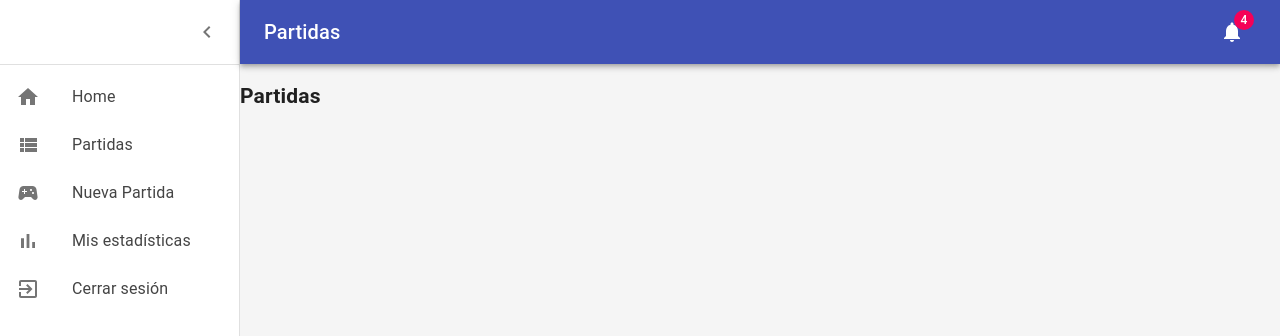
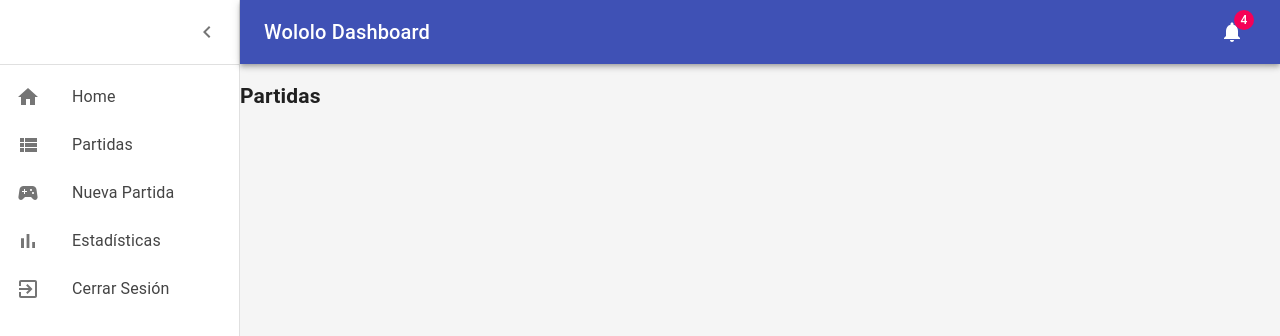
Before and after one commit to DNicolas098/tacs-frontend, a React (Create React App) app: page /app/partidas in a window 1280 px wide. Shown: the top 336 px of the page. Built offline with nearby package versions, Linux system fonts and the light colour scheme.

Commit message:
Ultra code cleanup
- Abstract Partidas in a function
- Abstract routes in a separate file
- Sidebar items are listed with a map function

```diff
--- a/src/components/Dashboard/Dashboard.tsx
+++ b/src/components/Dashboard/Dashboard.tsx
@@ -1,33 +1,23 @@
 import AppBar from "@material-ui/core/AppBar";
 import Badge from "@material-ui/core/Badge";
-import Container from "@material-ui/core/Container";
 import CssBaseline from "@material-ui/core/CssBaseline";
 import Divider from "@material-ui/core/Divider";
 import Drawer from "@material-ui/core/Drawer";
-import Grid from "@material-ui/core/Grid";
 import IconButton from "@material-ui/core/IconButton";
 import List from "@material-ui/core/List";
 import ListItem from "@material-ui/core/ListItem";
 import ListItemIcon from "@material-ui/core/ListItemIcon";
 import ListItemText from "@material-ui/core/ListItemText";
-import Paper from "@material-ui/core/Paper";
 import { makeStyles } from "@material-ui/core/styles";
 import Toolbar from "@material-ui/core/Toolbar";
 import Typography from "@material-ui/core/Typography";
-import BarChartIcon from "@material-ui/icons/BarChart";
 import ChevronLeftIcon from "@material-ui/icons/ChevronLeft";
-import ExitToAppIcon from "@material-ui/icons/ExitToApp";
-import HomeIcon from "@material-ui/icons/Home";
 import MenuIcon from "@material-ui/icons/Menu";
 import NotificationsIcon from "@material-ui/icons/Notifications";
-import SportsEsportsIcon from "@material-ui/icons/SportsEsports";
-import ViewListIcon from "@material-ui/icons/ViewList";
 import clsx from "clsx";
-import Chart from "components/Dashboard/Chart";
-import Deposits from "components/Dashboard/Deposits";
-import Orders from "components/Dashboard/Orders";
-import * as React from "react";
+import React from "react";
 import { Link, Route } from "react-router-dom";
+import { dashboardRoutes as routes } from "components/Routes/DashboardRoutes";
 
 const drawerWidth = 240;
 
@@ -99,19 +89,6 @@ const useStyles = makeStyles((theme) => ({
     height: "100vh",
     overflow: "auto",
   },
-  container: {
-    paddingTop: theme.spacing(4),
-    paddingBottom: theme.spacing(4),
-  },
-  paper: {
-    padding: theme.spacing(2),
-    display: "flex",
-    overflow: "auto",
-    flexDirection: "column",
-  },
-  fixedHeight: {
-    height: 240,
-  },
 }));
 
 export default function Dashboard() {
@@ -126,61 +103,6 @@ export default function Dashboard() {
   const handleDrawerClose = () => {
     setOpen(false);
   };
-
-  const fixedHeightPaper = clsx(classes.paper, classes.fixedHeight);
-
-  // FIXME: Abstraer lo devuelto por cada ruta en componentes de react
-  const routes = [
-    {
-      path: "/app",
-      exact: true,
-      sidebar: () => <div>home!</div>,
-      main: () => (
-        <Container maxWidth="lg" className={classes.container}>
-          <Grid container spacing={3}>
-            <Grid item xs={12} md={8} lg={9}>
-              <Paper className={fixedHeightPaper}>
-                <Chart />
-              </Paper>
-            </Grid>
-            <Grid item xs={12} md={4} lg={3}>
-              <Paper className={fixedHeightPaper}>
-                <Deposits />
-              </Paper>
-            </Grid>
-          </Grid>
-          <Grid container spacing={3}>
-            <Grid item xs={12}>
-              <Paper className={classes.paper}>
-                <Orders />
-              </Paper>
-            </Grid>
-          </Grid>
-        </Container>
-      ),
-    },
-    {
-      path: "/app/partidas",
-      sidebar: () => <div>Partidas</div>,
-      main: () => <h2>Partidas</h2>,
-    },
-    {
-      path: "/app/nuevaPartida",
-      exact: true,
-      sidebar: () => <div>Nueva Partida</div>,
-      main: () => <h2>Nueva Partida</h2>,
-    },
-    {
-      path: "/app/estadisticas",
-      sidebar: () => <div>Estadisticas</div>,
-      main: () => <h2>Estadisticas</h2>,
-    },
-    {
-      path: "/app/logout",
-      sidebar: () => <div>Logout</div>,
-      main: () => <h2>Logout</h2>,
-    },
-  ];
 
   return (
     <div className={classes.root}>
@@ -210,7 +132,7 @@ export default function Dashboard() {
             noWrap
             className={classes.title}
           >
-            Partidas
+            Wololo Dashboard
           </Typography>
           <IconButton color="inherit">
             <Badge badgeContent={4} color="secondary">
@@ -232,60 +154,18 @@ export default function Dashboard() {
           </IconButton>
         </div>
         <Divider />
-        {/* FIXME: Abstraer la lista de links en listItems.tsx */}
         <List>
-          <Link to="/app" style={{ textDecoration: "none", color: "#444" }}>
-            <ListItem button>
-              <ListItemIcon>
-                <HomeIcon />
-              </ListItemIcon>
-              <ListItemText primary="Home" />
-            </ListItem>
-          </Link>
+          {routes.map((route) => (
             <Link
-            to="/app/partidas"
+              to={route.path}
               style={{ textDecoration: "none", color: "#444" }}
             >
               <ListItem button>
-              <ListItemIcon>
-                <ViewListIcon />
-              </ListItemIcon>
-              <ListItemText primary="Partidas" />
+                <ListItemIcon>{route.icon()}</ListItemIcon>
+                <ListItemText primary={route.sidebar} />
               </ListItem>
             </Link>
-          <Link
-            to="/app/nuevaPartida"
-            style={{ textDecoration: "none", color: "#444" }}
-          >
-            <ListItem button>
-              <ListItemIcon>
-                <SportsEsportsIcon />
-              </ListItemIcon>
-              <ListItemText primary="Nueva Partida" />
-            </ListItem>
-          </Link>
-          <Link
-            to="/app/estadisticas"
-            style={{ textDecoration: "none", color: "#444" }}
-          >
-            <ListItem button>
-              <ListItemIcon>
-                <BarChartIcon />
-              </ListItemIcon>
-              <ListItemText primary="Mis estadísticas" />
-            </ListItem>
-          </Link>
-          <Link
-            to="/app/logout"
-            style={{ textDecoration: "none", color: "#444" }}
-          >
-            <ListItem button>
-              <ListItemIcon>
-                <ExitToAppIcon />
-              </ListItemIcon>
-              <ListItemText primary="Cerrar sesión" />
-            </ListItem>
-          </Link>
+          ))}
         </List>
       </Drawer>
       <main className={classes.content}>
--- /dev/null
+++ b/src/components/Dashboard/Home.tsx
@@ -0,0 +1,54 @@
+import Container from "@material-ui/core/Container";
+import Grid from "@material-ui/core/Grid";
+import Paper from "@material-ui/core/Paper";
+import { makeStyles } from "@material-ui/core/styles";
+import clsx from "clsx";
+import Chart from "components/Dashboard/Chart";
+import Deposits from "components/Dashboard/Deposits";
+import Orders from "components/Dashboard/Orders";
+import React from "react";
+
+const useStyles = makeStyles((theme) => ({
+  container: {
+    paddingTop: theme.spacing(4),
+    paddingBottom: theme.spacing(4),
+  },
+  paper: {
+    padding: theme.spacing(2),
+    display: "flex",
+    overflow: "auto",
+    flexDirection: "column",
+  },
+  fixedHeight: {
+    height: 240,
+  },
+}));
+
+export default function Home() {
+  const classes = useStyles();
+  const fixedHeightPaper = clsx(classes.paper, classes.fixedHeight);
+
+  return (
+    <Container maxWidth="lg" className={classes.container}>
+      <Grid container spacing={3}>
+        <Grid item xs={12} md={8} lg={9}>
+          <Paper className={fixedHeightPaper}>
+            <Chart />
+          </Paper>
+        </Grid>
+        <Grid item xs={12} md={4} lg={3}>
+          <Paper className={fixedHeightPaper}>
+            <Deposits />
+          </Paper>
+        </Grid>
+      </Grid>
+      <Grid container spacing={3}>
+        <Grid item xs={12}>
+          <Paper className={classes.paper}>
+            <Orders />
+          </Paper>
+        </Grid>
+      </Grid>
+    </Container>
+  );
+}
--- a/src/components/Login/LoginTemplateSideBar.tsx
+++ b/src/components/Login/LoginTemplateSideBar.tsx
@@ -72,6 +72,7 @@ export default function LoginTemplateSideBar() {
           </div>
           <div style={{ marginBottom: "10px", width: "100%" }}>
             <LoginButton></LoginButton>
+            // TODO: Ademas del login, agregar uno para el SignIn
           </div>
           <div style={{ width: "100%" }}>
             <Button
--- /dev/null
+++ b/src/components/Partidas/Partidas.tsx
@@ -0,0 +1,19 @@
+import { makeStyles } from "@material-ui/core/styles";
+import React from "react";
+
+const useStyles = makeStyles((theme) => ({
+  container: {
+    paddingTop: theme.spacing(4),
+    paddingBottom: theme.spacing(4),
+  },
+}));
+
+export default function Partidas() {
+  const classes = useStyles();
+
+  return (
+    <div>
+      <h2>Partidas</h2>
+    </div>
+  );
+}
--- /dev/null
+++ b/src/components/Routes/DashboardRoutes.tsx
@@ -0,0 +1,43 @@
+import BarChartIcon from "@material-ui/icons/BarChart";
+import ExitToAppIcon from "@material-ui/icons/ExitToApp";
+import HomeIcon from "@material-ui/icons/Home";
+import SportsEsportsIcon from "@material-ui/icons/SportsEsports";
+import ViewListIcon from "@material-ui/icons/ViewList";
+import Home from "components/Dashboard/Home";
+import Partidas from "components/Partidas/Partidas";
+import React from "react";
+
+export const dashboardRoutes = [
+  {
+    path: "/app",
+    exact: true,
+    sidebar: "Home",
+    main: () => <Home />,
+    icon: () => <HomeIcon />,
+  },
+  {
+    path: "/app/partidas",
+    sidebar: "Partidas",
+    main: () => <Partidas />,
+    icon: () => <ViewListIcon />,
+  },
+  {
+    path: "/app/nuevaPartida",
+    exact: true,
+    sidebar: "Nueva Partida",
+    main: () => <h2>Nueva Partida</h2>,
+    icon: () => <SportsEsportsIcon />,
+  },
+  {
+    path: "/app/estadisticas",
+    sidebar: "Estadísticas",
+    main: () => <h2>Estadisticas</h2>,
+    icon: () => <BarChartIcon />,
+  },
+  {
+    path: "/app/logout",
+    sidebar: "Cerrar Sesión",
+    main: () => <h2>Logout</h2>,
+    icon: () => <ExitToAppIcon />,
+  },
+];
```
Lines whose indentation alone changed are shown as unchanged.
